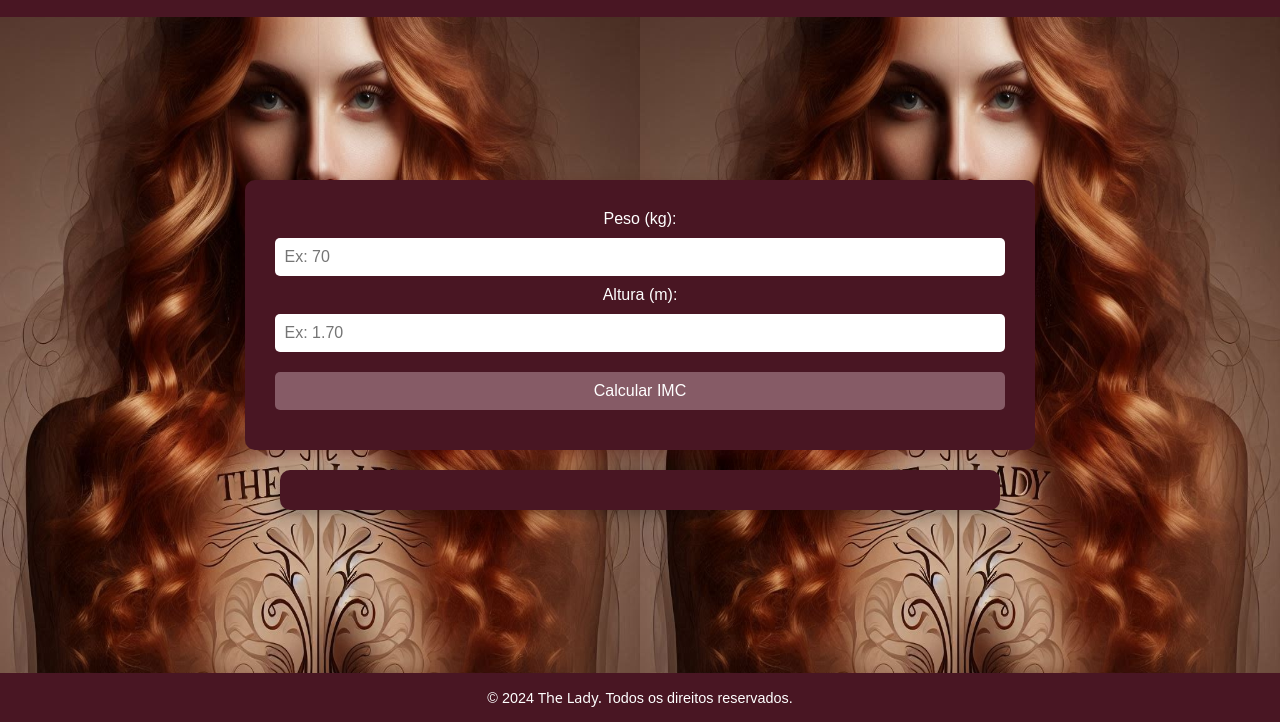
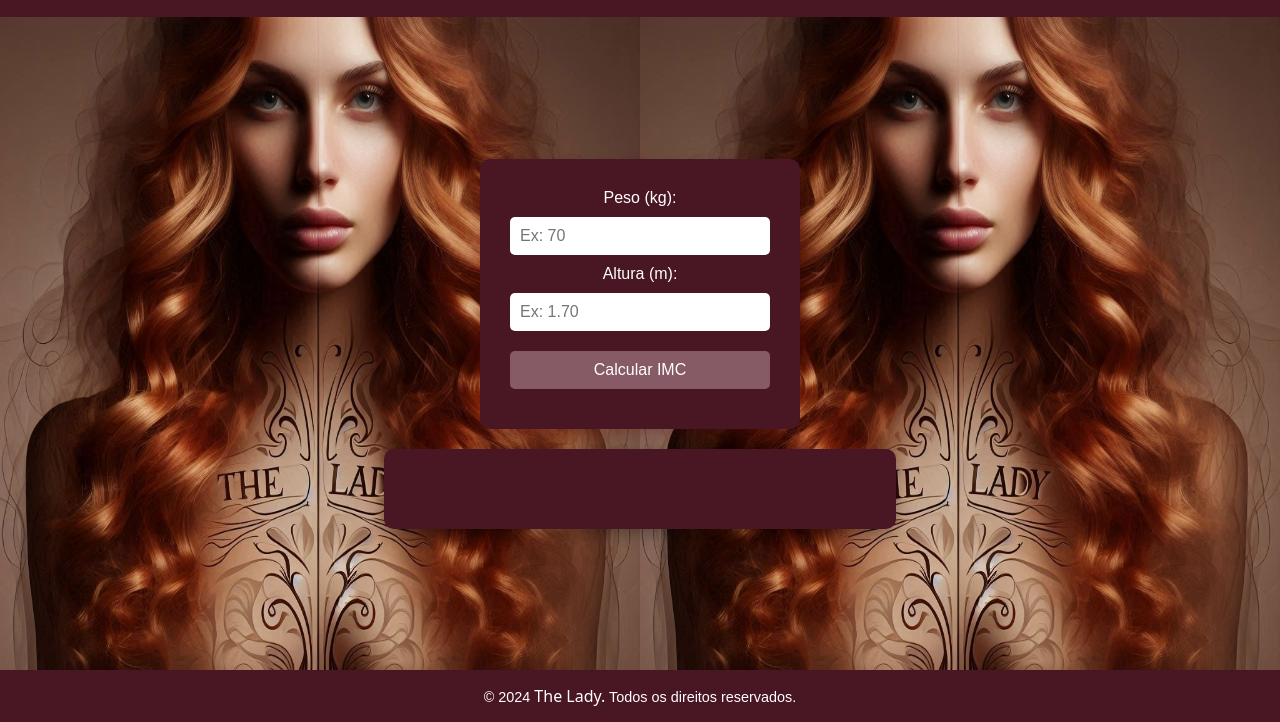
Before and after one commit to silviaortega/projeto-imc, a plain HTML site: page index.html in a window 1280 px wide. Shown: the part 78-800 px from the top of the page. Drawn offline with Linux system fonts and the light colour scheme; a web font is replaced by a local one.

Commit message:
troca css

```diff
--- a/src/styles.css
+++ b/src/styles.css
@@ -46,7 +46,7 @@ main {
 }
 
 .imc-form {
-
+    width: 20rem;
     background-color: #491623;
     padding: 30px;
     border-radius: 10px;
@@ -76,7 +76,8 @@ main {
     border-radius: 10px;
     box-shadow: 0 5px 15px rgba(0, 0, 0, 0.3);
     text-align: center;
-    width: 60%;
+    width: 32rem;
+    height: 5rem;
 }
 
 .imc-result p {
@@ -97,12 +98,17 @@ footer p {
 }
 footer span {
     font-family: "Srisakdi", system-ui;
+    font-size: medium;
 }
 
 /* Estilos responsivos */
 @media (max-width: 768px) {
     header h1 {
         font-size: 2rem;
+    }
+
+    body {
+        max-height: auto;
     }
 
     .imc-result p {
```
